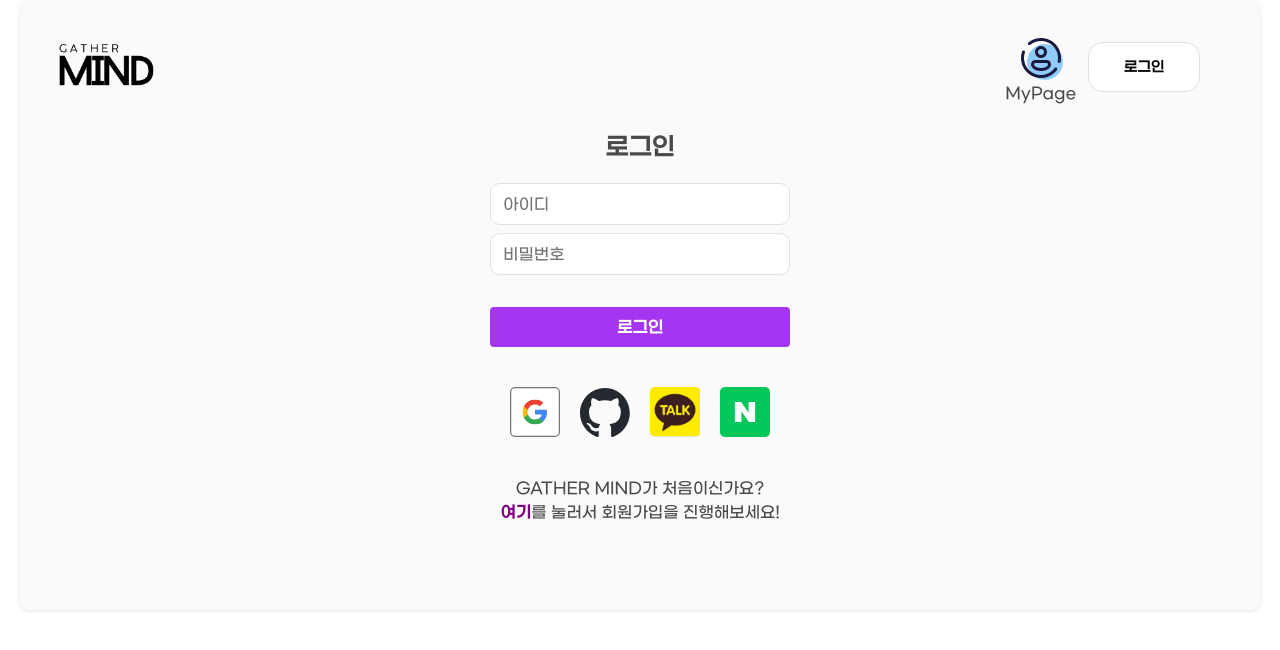
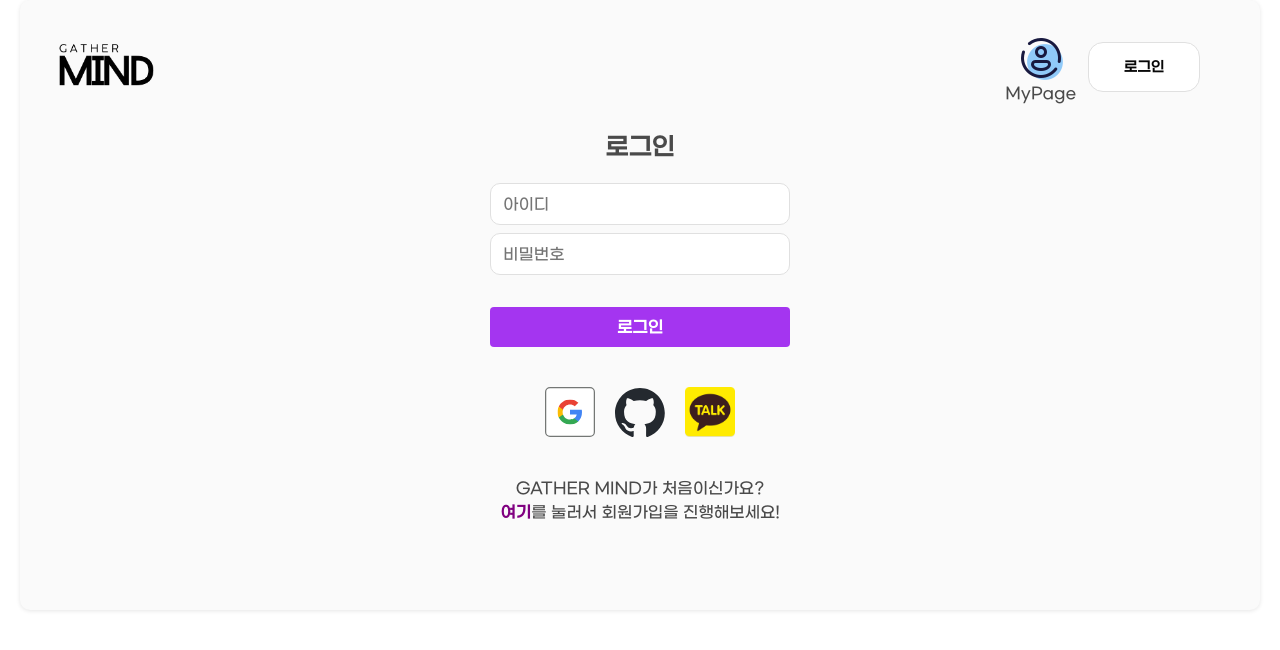
Before and after one commit to GatherMind/gatherMind-front, a React (Create React App) app: page /login in a window 1280 px wide. Shown: the top 650 px of the page. Built offline with nearby package versions, Linux system fonts and the light colour scheme; a web font is replaced by a local one; what quill-image-drop-module, quill-image-resize-module-ts would draw is missing.

Commit message:
delete naver oauth2 login

```diff
--- a/src/pages/Login.jsx
+++ b/src/pages/Login.jsx
@@ -6,7 +6,6 @@
 import { loginMember } from "../services/AuthApiService";
 import githubLoginImage from "../assets/github-login.svg";
 import kakaoLoginImage from "../assets/kakao-login.png";
-import naverLoginImage from "../assets/naver-login.png";
 import axios from "axios";
 
 const Login = () => {
@@ -126,9 +125,6 @@
         <a href="/oauth2/authorization/kakao">
           <img src={kakaoLoginImage} alt="KAKAO LOGIN" className="login-logo" />
         </a>
-        <a href="/oauth2/authorization/naver">
-          <img src={naverLoginImage} alt="NAVER LOGIN" className="login-logo" />
-        </a>
       </main>
       <footer>
         <p>GATHER MIND가 처음이신가요?</p>
```
Also changed, not shown: src/assets/naver-login.png (deleted).
